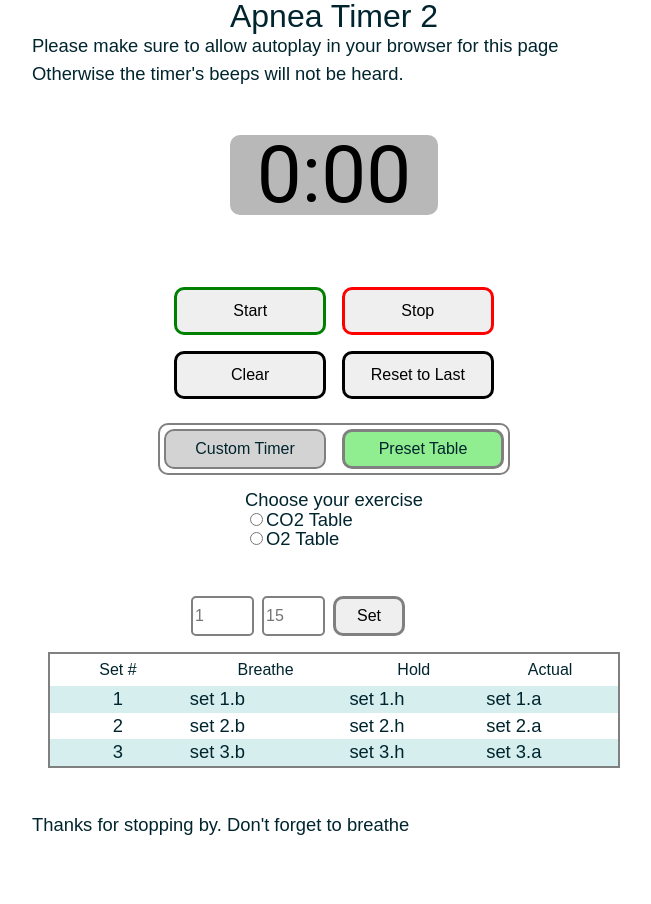
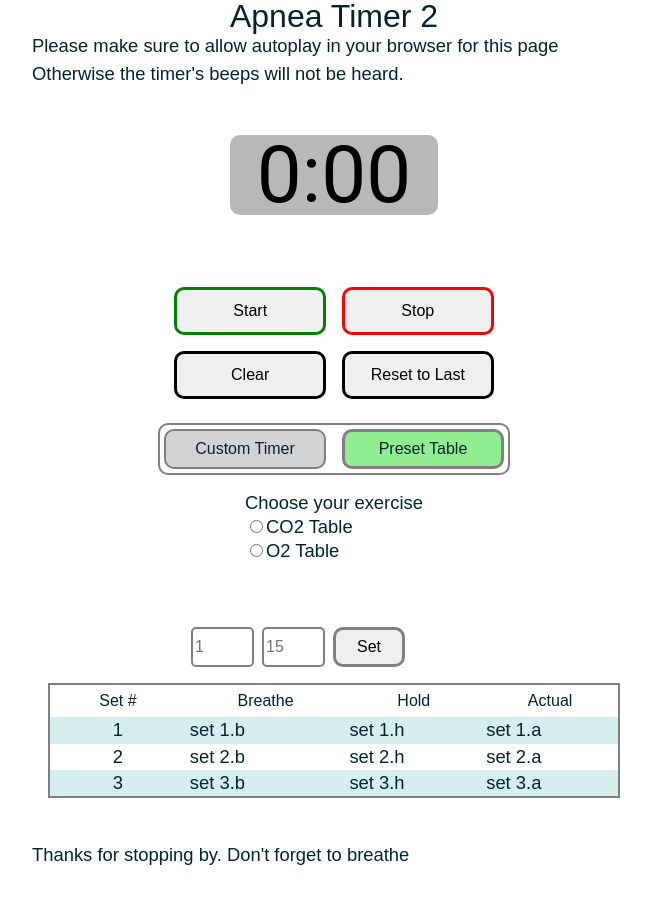
Before and after one commit to ccchrissss/apnea-timer-2, a React (Vite) app: page / in a window 1280 px wide. Both pictures are taken after a click on the item "Preset Table". Shown: the top 904 px of the page, without its empty margins (306-957 px from the left). Before the commit the page ends 882 px from the top, so only its background shows below. Built offline with nearby package versions, Linux system fonts and the light colour scheme.

Commit message:
feat: update flexbox container styling and add margin to account for new element. feat: change naming of passed down state to be more descriptive. feat: add state for selectedExercise, with conditional rendering to show a short description of the exercise when selected.

```diff
--- a/src/components/Timer.jsx
+++ b/src/components/Timer.jsx
@@ -214,7 +214,7 @@ function Timer() {
         handleOnSetTimerFromInputs={handleOnSetTimerFromInputs}
         state={currentWorkoutType}
       />
-      <WorkoutTable state={currentWorkoutType} />
+      <WorkoutTable selectedTab={currentWorkoutType} />
     </>
 
   )
--- a/src/components/WorkoutTable.jsx
+++ b/src/components/WorkoutTable.jsx
@@ -2,22 +2,30 @@ import { useState } from 'react'
 import { StyledWorkoutTable } from './styles/WorkoutTable.styled'
 import { Inputs } from './InputsAndPresets'
 
-const WorkoutTable = ({ state }) => {
+const WorkoutTable = ({ selectedTab }) => {
 
+  const [selectedExercise, setSelectedExercise] = useState(null)
 
   return (
-    <StyledWorkoutTable style={{ display: state == 'preset table' ? 'flex' : 'none'}}>
+    <StyledWorkoutTable style={{ display: selectedTab == 'preset table' ? 'flex' : 'none'}}>
+      <div className="exercise-choice">
         <fieldset>
           <legend>Choose your exercise</legend>
           <div>
-          <input type="radio" id="co2" value="CO2" name="table-type" />
+            <input type="radio" id="co2" value="CO2" name="table-type" onClick={() => setSelectedExercise('co2')} />
             <label for="co2">CO2 Table</label>
           </div>
           <div>
-          <input type="radio" id="o2" value="O2" name="table-type" />
+            <input type="radio" id="o2" value="O2" name="table-type" onClick={() => setSelectedExercise('o2')} />
             <label for="o2">O2 Table</label>
           </div>
         </fieldset>
+        <div className="break"></div>
+        <p>
+          {selectedExercise == 'co2' ? 'Breathe Up remains constant, Hold increases' : selectedExercise == 'o2' ? 'Breathe Up decreases, Hold remains constant' : ''}
+        </p>
+      </div>
+
 
       <Inputs />
 
--- a/src/components/styles/WorkoutTable.styled.jsx
+++ b/src/components/styles/WorkoutTable.styled.jsx
@@ -4,8 +4,15 @@ export const StyledWorkoutTable = styled.section`
 
   margin: 1rem;
 
+  .exercise-choice {
+    display: flex;
+    flex-direction: column;
+  }
+
   fieldset {
     border: none;
+    line-height: 1.5rem;
+    margin-bottom: 1rem;
   }
 
   table {
```
Lines whose indentation alone changed are shown as unchanged.
